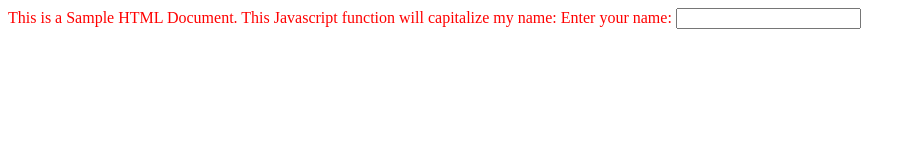
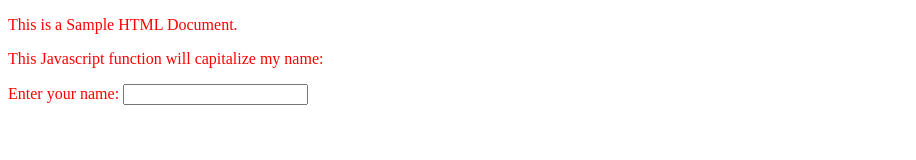
Before and after one commit to maryummehtab/HTML-practice, a plain HTML site: page index.html in a window 1280 px wide. Shown: the whole page, without its empty margins (0-916 px from the left). Drawn offline with Linux system fonts and the light colour scheme.

Commit message:
Added paragraph tag

```diff
--- a/index.html
+++ b/index.html
@@ -22,9 +22,9 @@
 </head>
 
 <body>
-This is a Sample HTML Document.
-This Javascript function will capitalize my name:
-Enter your name: <input type="text" id="fname" onchange="myFunction()">
+<p>This is a Sample HTML Document.</p>
+<p>This Javascript function will capitalize my name:</p>
+<p>Enter your name: <input type="text" id="fname" onchange="myFunction()"> </p>
 </body>
 
 </html>
```
Also changed, not shown: 2 other files.
